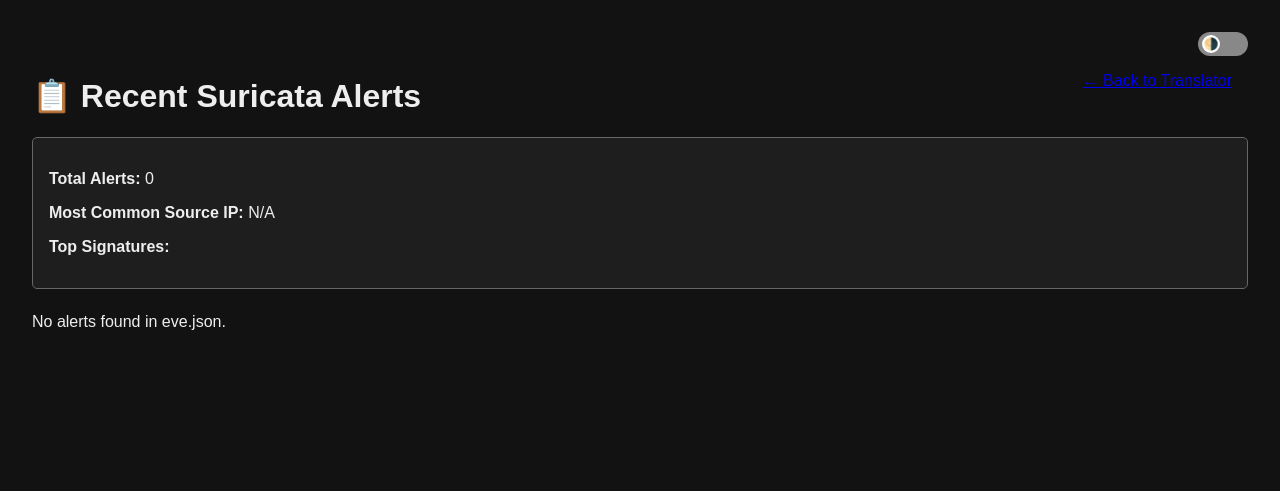
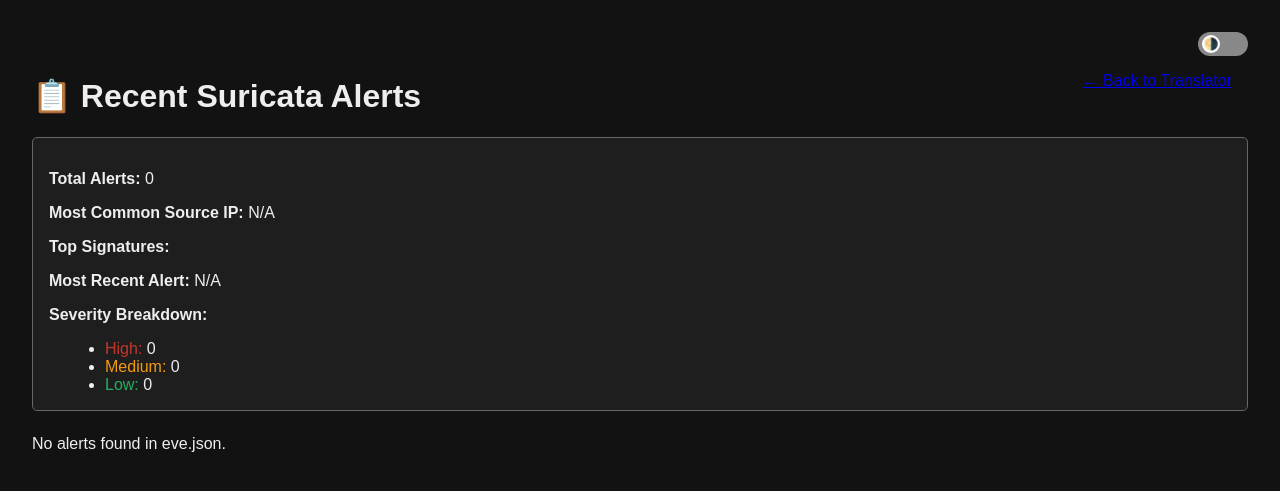
Before and after one commit to grantTM/suricata-nl-gui, a Flask app: page /logs in a window 1280 px wide. Shown: the top 491 px of the page. Run offline with Flask 3, Linux system fonts and the light colour scheme.

Commit message:
Adding dashboard severity updates/most recent alert time

```diff
--- a/app/app.py
+++ b/app/app.py
@@ -93,11 +93,21 @@
     top_signatures = signatures.most_common(3)
     sources = Counter(entry["src_ip"] for entry in alerts if "src_ip" in entry)
     top_source = sources.most_common(1)[0][0] if sources else "N/A"
+    severities = Counter(entry["severity"] for entry in alerts if "severity" in entry)
+    high_count = severities.get("High", 0)
+    medium_count = severities.get("Medium", 0)
+    low_count = severities.get("Low", 0)
+
+    latest_alert_time = alerts[0]["local_time"] if alerts else "N/A"
 
     return render_template("logs.html", alerts=alerts,
-                       total_alerts=total_alerts,
-                       top_signatures=top_signatures,
-                       top_source=top_source)
+                        total_alerts=total_alerts,
+                        top_signatures=top_signatures,
+                        top_source=top_source,
+                        high_count=high_count,
+                        medium_count=medium_count,
+                        low_count=low_count,
+                        latest_alert_time=latest_alert_time)
 
 
 if __name__ == "__main__":
--- a/app/templates/logs.html
+++ b/app/templates/logs.html
@@ -130,16 +130,23 @@
                 <li>{{ sig }} ({{ count }})</li>
             {% endfor %}
         </ul>
+        <p><strong>Most Recent Alert:</strong> {{ latest_alert_time }}</p>
+        <p><strong>Severity Breakdown:</strong></p>
+        <ul>
+            <li><span style="color:#c0392b;">High:</span> {{ high_count }}</li>
+            <li><span style="color:#f39c12;">Medium:</span> {{ medium_count }}</li>
+            <li><span style="color:#27ae60;">Low:</span> {{ low_count }}</li>
+        </ul>
     </div>
 
     {% if alerts %}
         {% for alert in alerts %}
-            <div class="alert-entry" severity-{{ alert.severity|lower }}>
+            <div class="alert-entry severity-{{ alert.severity|lower }}">
                 <strong>Timestamp:</strong> {{ alert.local_time or alert.timestamp or 'N/A' }}<br>
                 <strong>Source IP:</strong> {{ alert.src_ip or 'N/A' }}<br>
                 <strong>Destination IP:</strong> {{ alert.dest_ip or 'N/A' }}<br>
                 <strong>Protocol:</strong> {{ alert.proto or 'N/A' }}<br>
-                <strong>Alert:</strong> {{ alert.alert.signature if alert.alert else 'No signature' }}
+                <strong>Alert:</strong> {{ alert.alert.signature if alert.alert else 'No signature' }}<br>
                 <strong>Severity:</strong> {{ alert.severity }}
             </div>
         {% endfor %}
```
